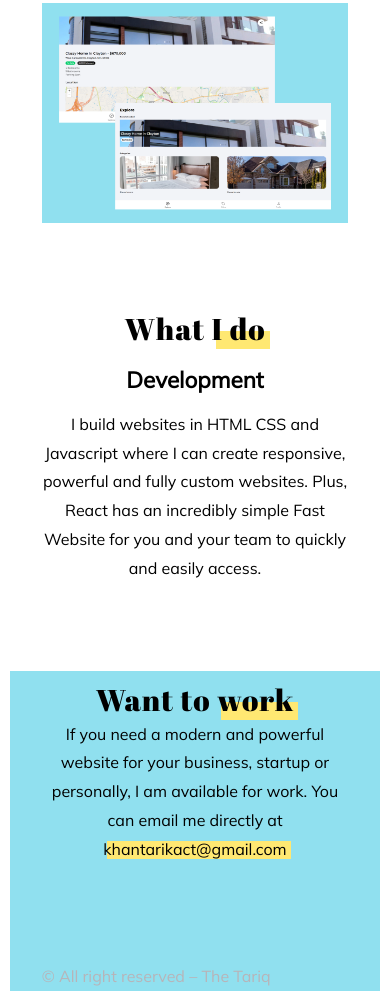
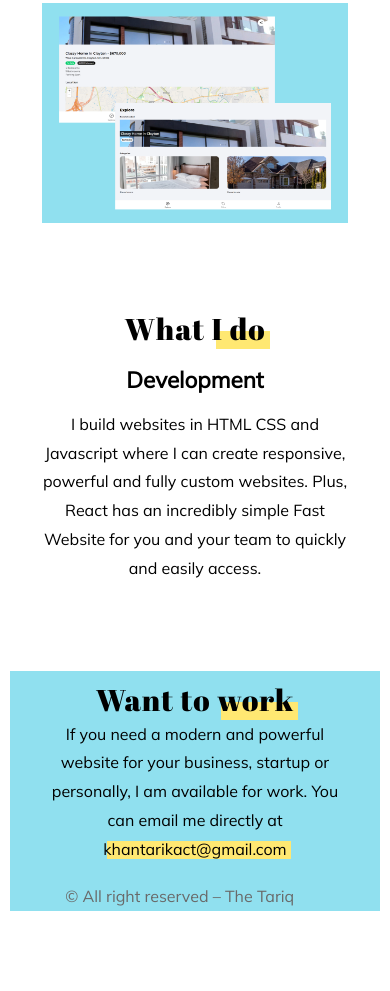
Before and after one commit to Tarik-act/Portfolio, a plain HTML site: page index.html in a window 390 px wide. Shown: the part 2120-3111 px from the top of the page. After the commit the page ends 3031 px from the top, so only its background shows below. Drawn offline with Linux system fonts and the light colour scheme.

Commit message:
fix responsive bugs

```diff
--- a/style.css
+++ b/style.css
@@ -368,10 +368,14 @@ a {
   }
   .copy-right {
     font-size: 0.75rem;
-    color: #b7b4b9;
+    color: #696969;
     position: absolute;
     bottom: 0;
-    left: 2rem;
+    left: 25%;
+  }
+
+  .footer__work {
+    height: 15rem;
   }
 }
 
@@ -412,3 +416,9 @@ a {
     gap: 0rem;
   }
 }
+
+@media (max-width: 450px) {
+  .copy-right {
+    left: 15%;
+  }
+}
```
